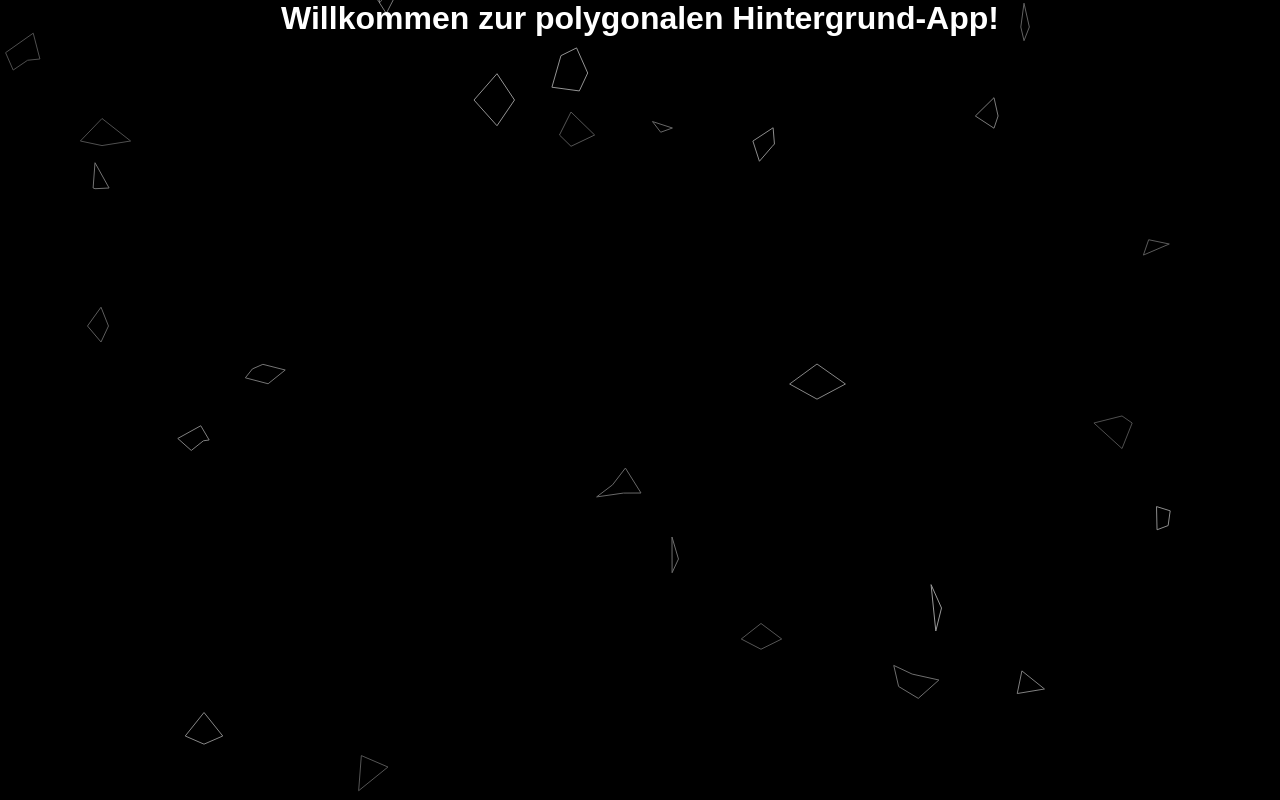
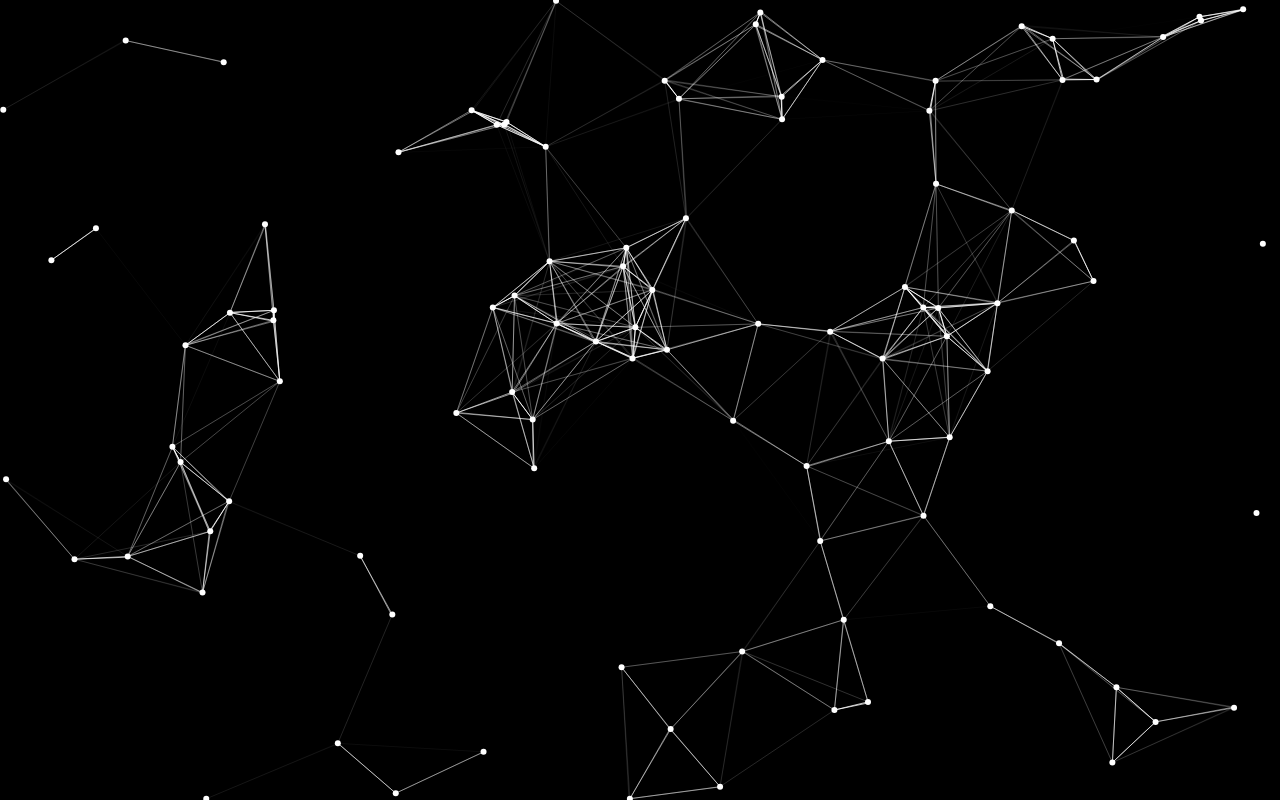
Before and after one commit to henkegithub/avada, a React (Create React App) app in the folder particle-cursor/: page / in a window 1280 px wide. Built offline with nearby package versions, Linux system fonts and the light colour scheme.

Commit message:
polygon network works fine

```diff
--- a/particle-cursor/src/App.css
+++ b/particle-cursor/src/App.css
@@ -1,61 +1,16 @@
-/* src/App.css */
-* {
+body {
   margin: 0;
-  padding: 0;
-  box-sizing: border-box;
-}
-
-body, html {
-  height: 100%;
-  width: 100%;
   overflow: hidden;
-  background-color: black;
-}
-
-.App {
-  position: relative;
-  z-index: 1;
-  text-align: center;
-  color: white;
+  background: black; /* Set background to black */
   font-family: Arial, sans-serif;
 }
 
-.polygon-background {
-  position: absolute;
+.network-canvas {
+  display: block;
+  position: fixed;
   top: 0;
   left: 0;
   width: 100%;
   height: 100%;
-  z-index: -1;
+  background: black; /* Explicitly ensure canvas has a black background */
 }
-
-.polygon {
-  pointer-events: none;
-  animation: polygonAnimation 5s infinite linear;
-}
-
-.mouse-polygon {
-  pointer-events: none;
-  animation: mousePolygonAnimation 1s ease-out infinite;
-}
-
-@keyframes polygonAnimation {
-  0% {
-    opacity: 0.3;
-  }
-  50% {
-    opacity: 0.6;
-  }
-  100% {
-    opacity: 0.3;
-  }
-}
-
-@keyframes mousePolygonAnimation {
-  0% {
-    opacity: 1;
-  }
-  100% {
-    opacity: 1;
-  }
-}
--- a/particle-cursor/src/App.js
+++ b/particle-cursor/src/App.js
@@ -1,133 +1,84 @@
-// src/App.js
-import React, { useState, useEffect } from 'react';
-import './App.css';
+import React, { useEffect, useRef } from "react";
+import "./App.css";
 
-const getRandomPosition = (max) => Math.random() * max;
+const App = () => {
+  const canvasRef = useRef(null);
 
-const getRandomPolygon = () => {
-  const sides = Math.floor(Math.random() * 3) + 3; // zwischen 3 und 5 Seiten
-  const points = [];
-  for (let i = 0; i < sides; i++) {
-    const angle = (i * 2 * Math.PI) / sides;
-    points.push({
-      x: Math.cos(angle) * Math.random() * 30 + 30, // zufällige Länge
-      y: Math.sin(angle) * Math.random() * 30 + 30,
+  useEffect(() => {
+    const canvas = canvasRef.current;
+    const ctx = canvas.getContext("2d");
+
+    const resizeCanvas = () => {
+      canvas.width = window.innerWidth;
+      canvas.height = window.innerHeight;
+    };
+
+    resizeCanvas();
+    window.addEventListener("resize", resizeCanvas);
+
+    const nodes = [];
+    const nodeCount = 100;
+    const maxDistance = 150;
+
+    const createNodes = () => {
+      for (let i = 0; i < nodeCount; i++) {
+        nodes.push({
+          x: Math.random() * canvas.width,
+          y: Math.random() * canvas.height,
+          vx: (Math.random() - 0.5) * 2,
+          vy: (Math.random() - 0.5) * 2,
         });
       }
-  return points;
     };
 
-function App() {
-  const [polygons, setPolygons] = useState([]);
-  const [mousePosition, setMousePosition] = useState({ x: 0, y: 0 });
+    const drawNodes = () => {
+      ctx.clearRect(0, 0, canvas.width, canvas.height); // Clear the canvas
 
-  useEffect(() => {
-    const interval = setInterval(() => {
-      setPolygons((prevPolygons) => [
-        ...prevPolygons,
-        {
-          id: Date.now(),
-          points: getRandomPolygon(),
-          x: getRandomPosition(window.innerWidth),
-          y: getRandomPosition(window.innerHeight),
-          speedX: Math.random() * 2 + 1, // zufällige Geschwindigkeit
-          speedY: Math.random() * 2 + 1,
-          directionX: Math.random() < 0.5 ? 1 : -1, // zufällige Richtung
-          directionY: Math.random() < 0.5 ? 1 : -1,
-        },
-      ]);
-    }, 200); // Alle 200ms ein neues Polygon generieren
+      nodes.forEach((node) => {
+        // Update position
+        node.x += node.vx;
+        node.y += node.vy;
 
-    return () => clearInterval(interval);
+        // Bounce off edges
+        if (node.x <= 0 || node.x >= canvas.width) node.vx *= -1;
+        if (node.y <= 0 || node.y >= canvas.height) node.vy *= -1;
+
+        // Draw node
+        ctx.beginPath();
+        ctx.arc(node.x, node.y, 3, 0, 2 * Math.PI);
+        ctx.fillStyle = "white"; // Set node color to white
+        ctx.fill();
+
+        // Draw connections
+        nodes.forEach((target) => {
+          const dx = node.x - target.x;
+          const dy = node.y - target.y;
+          const distance = Math.sqrt(dx * dx + dy * dy);
+
+          if (distance < maxDistance) {
+            ctx.beginPath();
+            ctx.moveTo(node.x, node.y);
+            ctx.lineTo(target.x, target.y);
+            ctx.strokeStyle = `rgba(255, 255, 255, ${1 - distance / maxDistance})`; // White with fading opacity
+            ctx.stroke();
+          }
+        });
+      });
+    };
+
+
+    const animate = () => {
+      drawNodes();
+      requestAnimationFrame(animate);
+    };
+
+    createNodes();
+    animate();
+
+    return () => window.removeEventListener("resize", resizeCanvas);
   }, []);
 
-  useEffect(() => {
-    const movePolygons = setInterval(() => {
-      setPolygons((prevPolygons) =>
-        prevPolygons.map((polygon) => {
-          let newX = polygon.x + polygon.speedX * polygon.directionX;
-          let newY = polygon.y + polygon.speedY * polygon.directionY;
-
-          // Zufällige nicht-lineare Bewegungen (kurvenförmig)
-          if (Math.random() < 0.05) polygon.directionX = Math.random() < 0.5 ? 1 : -1;
-          if (Math.random() < 0.05) polygon.directionY = Math.random() < 0.5 ? 1 : -1;
-
-          if (newX < 0 || newX > window.innerWidth) polygon.directionX *= -1;
-          if (newY < 0 || newY > window.innerHeight) polygon.directionY *= -1;
-
-          return { ...polygon, x: newX, y: newY };
-        })
-      );
-    }, 30);
-
-    return () => clearInterval(movePolygons);
-  }, []);
-
-  // Mausbewegung verfolgen
-  useEffect(() => {
-    const handleMouseMove = (event) => {
-      setMousePosition({ x: event.clientX, y: event.clientY });
+  return <canvas ref={canvasRef} className="network-canvas"></canvas>;
 };
 
-    window.addEventListener('mousemove', handleMouseMove);
-
-    return () => window.removeEventListener('mousemove', handleMouseMove);
-  }, []);
-
-  return (
-    <div className="App">
-      <div className="polygon-background">
-        {/* Polygon, das der Maus folgt */}
-        <svg
-          className="mouse-polygon"
-          width="100"
-          height="100"
-          style={{
-            position: 'absolute',
-            left: `${mousePosition.x}px`,
-            top: `${mousePosition.y}px`,
-            transform: 'translate(-50%, -50%)',
-            pointerEvents: 'none',
-          }}
-        >
-          <polygon
-            points={getRandomPolygon()
-              .map((point) => `${point.x},${point.y}`)
-              .join(' ')}
-            fill="none"
-            stroke="white"
-            strokeWidth="1"
-          />
-        </svg>
-
-        {/* Andere Polygone im Hintergrund */}
-        {polygons.map((polygon) => (
-          <svg
-            key={polygon.id}
-            className="polygon"
-            width="100"
-            height="100"
-            style={{
-              position: 'absolute',
-              left: `${polygon.x}px`,
-              top: `${polygon.y}px`,
-              transform: 'translate(-50%, -50%)',
-            }}
-          >
-            <polygon
-              points={polygon.points
-                .map((point) => `${point.x},${point.y}`)
-                .join(' ')}
-              fill="none"
-              stroke="white"
-              strokeWidth="1"
-            />
-          </svg>
-        ))}
-      </div>
-      <h1>Willkommen zur polygonalen Hintergrund-App!</h1>
-    </div>
-  );
-}
-
 export default App;
```
Lines whose indentation alone changed are shown as unchanged.
